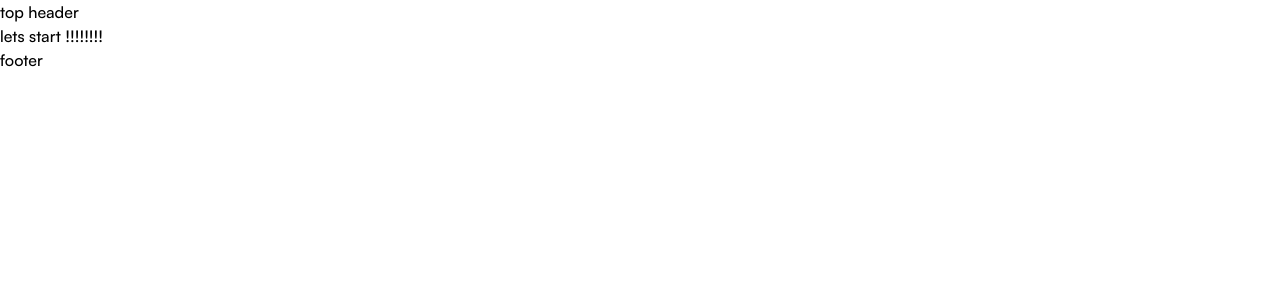
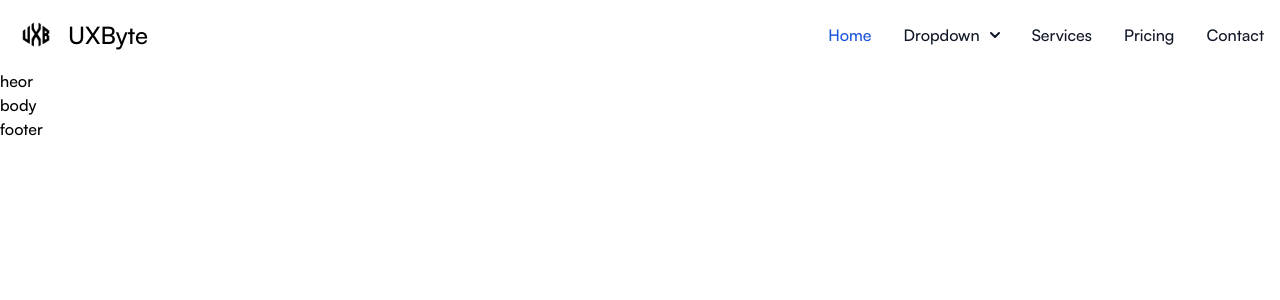
Before and after one commit to lalukrish/UXByte-Page, a Next.js app: page / in a window 1280 px wide. Shown: the top 300 px of the page. Built offline with nearby package versions, Linux system fonts and the light colour scheme.

Commit message:
feat:navbar and footer inital page

```diff
--- a/src/app/globals.css
+++ b/src/app/globals.css
@@ -53,5 +53,5 @@
 body {
   color: rgb(var(--foreground-rgb));
   font-family: "Satoshi-Medium";
-  font-size: medium;
+  /* font-size: 16px;  */
 }
--- a/src/app/page.js
+++ b/src/app/page.js
@@ -1,3 +1,10 @@
 export default function Home() {
-  return <div>lets start !!!!!!!!</div>;
+  return (
+    <div className="">
+      <ul>
+        <li>heor</li>
+        <li>body</li>
+      </ul>
+    </div>
+  );
 }
--- a/src/components/navbar.jsx
+++ b/src/components/navbar.jsx
@@ -1,7 +1,210 @@
+import Image from "next/image";
 import React from "react";
 
 const Navbar = () => {
-  return <div>top header</div>;
+  return (
+    <nav className="bg-white border-gray-200 dark:bg-gray-900 dark:border-gray-700">
+      <div className="max-w-screen-xl flex flex-wrap items-center justify-between mx-auto p-4">
+        <a href="#" className="flex items-center space-x-3 rtl:space-x-reverse">
+          <img src="/assets/main-log.png" width={40} height={40} />
+          <span className="self-center text-2xl font-extrabold  whitespace-nowrap dark:text-white">
+            UXByte
+          </span>
+        </a>
+        <button
+          data-collapse-toggle="navbar-multi-level"
+          type="button"
+          className="inline-flex items-center p-2 w-10 h-10 justify-center text-sm text-gray-500 rounded-lg md:hidden hover:bg-gray-100 focus:outline-none focus:ring-2 focus:ring-gray-200 dark:text-gray-400 dark:hover:bg-gray-700 dark:focus:ring-gray-600"
+          aria-controls="navbar-multi-level"
+          aria-expanded="false"
+        >
+          <span className="sr-only">Open main menu</span>
+          <svg
+            className="w-5 h-5"
+            aria-hidden="true"
+            xmlns="http://www.w3.org/2000/svg"
+            fill="none"
+            viewBox="0 0 17 14"
+          >
+            <path
+              stroke="currentColor"
+              strokeLinecap="round"
+              strokeLinejoin="round"
+              strokeWidth="2"
+              d="M1 1h15M1 7h15M1 13h15"
+            />
+          </svg>
+        </button>
+        <div
+          className="hidden w-full md:block md:w-auto"
+          id="navbar-multi-level"
+        >
+          <ul className="flex flex-col font-medium p-4 md:p-0 mt-4 border border-gray-100 rounded-lg bg-gray-50 md:space-x-8 rtl:space-x-reverse md:flex-row md:mt-0 md:border-0 md:bg-white dark:bg-gray-800 md:dark:bg-gray-900 dark:border-gray-700">
+            <li>
+              <a
+                href="#"
+                className="block py-2 px-3 text-white bg-blue-700 rounded md:bg-transparent md:text-blue-700 md:p-0 md:dark:text-blue-500 dark:bg-blue-600 md:dark:bg-transparent"
+                aria-current="page"
+              >
+                Home
+              </a>
+            </li>
+            <li>
+              <button
+                id="dropdownNavbarLink"
+                data-dropdown-toggle="dropdownNavbar"
+                className="flex items-center justify-between w-full py-2 px-3 text-gray-900 hover:bg-gray-100 md:hover:bg-transparent md:border-0 md:hover:text-blue-700 md:p-0 md:w-auto dark:text-white md:dark:hover:text-blue-500 dark:focus:text-white dark:hover:bg-gray-700 md:dark:hover:bg-transparent"
+              >
+                Dropdown{" "}
+                <svg
+                  className="w-2.5 h-2.5 ms-2.5"
+                  aria-hidden="true"
+                  xmlns="http://www.w3.org/2000/svg"
+                  fill="none"
+                  viewBox="0 0 10 6"
+                >
+                  <path
+                    stroke="currentColor"
+                    strokeLinecap="round"
+                    strokeLinejoin="round"
+                    strokeWidth="2"
+                    d="m1 1 4 4 4-4"
+                  />
+                </svg>
+              </button>
+              {/* <!-- Dropdown menu --> */}
+              <div
+                id="dropdownNavbar"
+                className="z-10 hidden font-normal bg-white divide-y divide-gray-100 rounded-lg shadow w-44 dark:bg-gray-700 dark:divide-gray-600"
+              >
+                <ul
+                  className="py-2 text-sm text-gray-700 dark:text-gray-200"
+                  aria-labelledby="dropdownLargeButton"
+                >
+                  <li>
+                    <a
+                      href="#"
+                      className="block px-4 py-2 hover:bg-gray-100 dark:hover:bg-gray-600 dark:hover:text-white"
+                    >
+                      Dashboard
+                    </a>
+                  </li>
+                  <li aria-labelledby="dropdownNavbarLink">
+                    <button
+                      id="doubleDropdownButton"
+                      data-dropdown-toggle="doubleDropdown"
+                      data-dropdown-placement="right-start"
+                      type="button"
+                      className="flex items-center justify-between w-full px-4 py-2 hover:bg-gray-100 dark:hover:bg-gray-600 dark:hover:text-white"
+                    >
+                      Dropdown
+                      <svg
+                        className="w-2.5 h-2.5 ms-2.5"
+                        aria-hidden="true"
+                        xmlns="http://www.w3.org/2000/svg"
+                        fill="none"
+                        viewBox="0 0 10 6"
+                      >
+                        <path
+                          stroke="currentColor"
+                          strokeLinecap="round"
+                          strokeLinejoin="round"
+                          strokeWidth="2"
+                          d="m1 1 4 4 4-4"
+                        />
+                      </svg>
+                    </button>
+                    <div
+                      id="doubleDropdown"
+                      className="z-10 hidden bg-white divide-y divide-gray-100 rounded-lg shadow w-44 dark:bg-gray-700"
+                    >
+                      <ul
+                        className="py-2 text-sm text-gray-700 dark:text-gray-200"
+                        aria-labelledby="doubleDropdownButton"
+                      >
+                        <li>
+                          <a
+                            href="#"
+                            className="block px-4 py-2 hover:bg-gray-100 dark:hover:bg-gray-600 dark:text-gray-200 dark:hover:text-white"
+                          >
+                            Overview
+                          </a>
+                        </li>
+                        <li>
+                          <a
+                            href="#"
+                            className="block px-4 py-2 hover:bg-gray-100 dark:hover:bg-gray-600 dark:text-gray-200 dark:hover:text-white"
+                          >
+                            My downloads
+                          </a>
+                        </li>
+                        <li>
+                          <a
+                            href="#"
+                            className="block px-4 py-2 hover:bg-gray-100 dark:hover:bg-gray-600 dark:text-gray-200 dark:hover:text-white"
+                          >
+                            Billing
+                          </a>
+                        </li>
+                        <li>
+                          <a
+                            href="#"
+                            className="block px-4 py-2 hover:bg-gray-100 dark:hover:bg-gray-600 dark:text-gray-200 dark:hover:text-white"
+                          >
+                            Rewards
+                          </a>
+                        </li>
+                      </ul>
+                    </div>
+                  </li>
+                  <li>
+                    <a
+                      href="#"
+                      className="block px-4 py-2 hover:bg-gray-100 dark:hover:bg-gray-600 dark:hover:text-white"
+                    >
+                      Earnings
+                    </a>
+                  </li>
+                </ul>
+                <div className="py-1">
+                  <a
+                    href="#"
+                    className="block px-4 py-2 text-sm text-gray-700 hover:bg-gray-100 dark:hover:bg-gray-600 dark:text-gray-200 dark:hover:text-white"
+                  >
+                    Sign out
+                  </a>
+                </div>
+              </div>
+            </li>
+            <li>
+              <a
+                href="#"
+                className="block py-2 px-3 text-gray-900 rounded hover:bg-gray-100 md:hover:bg-transparent md:border-0 md:hover:text-blue-700 md:p-0 dark:text-white md:dark:hover:text-blue-500 dark:hover:bg-gray-700 dark:hover:text-white md:dark:hover:bg-transparent"
+              >
+                Services
+              </a>
+            </li>
+            <li>
+              <a
+                href="#"
+                className="block py-2 px-3 text-gray-900 rounded hover:bg-gray-100 md:hover:bg-transparent md:border-0 md:hover:text-blue-700 md:p-0 dark:text-white md:dark:hover:text-blue-500 dark:hover:bg-gray-700 dark:hover:text-white md:dark:hover:bg-transparent"
+              >
+                Pricing
+              </a>
+            </li>
+            <li>
+              <a
+                href="#"
+                className="block py-2 px-3 text-gray-900 rounded hover:bg-gray-100 md:hover:bg-transparent md:border-0 md:hover:text-blue-700 md:p-0 dark:text-white md:dark:hover:text-blue-500 dark:hover:bg-gray-700 dark:hover:text-white md:dark:hover:bg-transparent"
+              >
+                Contact
+              </a>
+            </li>
+          </ul>
+        </div>
+      </div>
+    </nav>
+  );
 };
 
 export default Navbar;
```
Also changed, not shown: public/assets/main-log.png (added).
